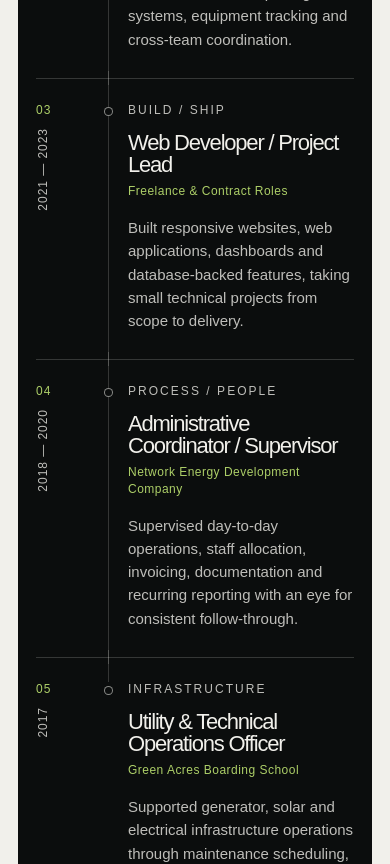
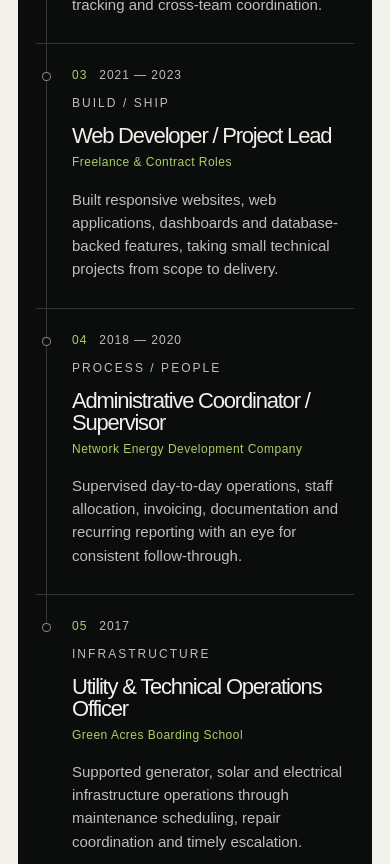
Before and after one commit to petersonfalsh/peterfalase_website, a Next.js app: page / in a window 390 px wide. Shown: the part 3420-4284 px from the top of the page. Built offline with nearby package versions, Linux system fonts and the light colour scheme.

Commit message:
style: improve mobile career timeline

```diff
--- a/app/globals.css
+++ b/app/globals.css
@@ -288,9 +288,12 @@ h2 span { color: var(--orange); }
   .twin-meta { grid-template-columns: 1fr; gap: 13px; }
   .twin-chat { box-shadow: 7px 7px 0 var(--acid); }
   .twin-messages { height: 310px; }
-  .timeline-item { grid-template-columns: 53px 17px 1fr; gap: 11px; padding: 24px 0 27px; }
-  .timeline-meta { font-size: 9px; }
-  .timeline-meta span:last-child { writing-mode: vertical-rl; transform: rotate(180deg); }
+  .timeline-item { grid-template-columns: 20px 1fr; column-gap: 16px; row-gap: 14px; padding: 24px 0 27px; }
+  .timeline-meta { grid-column: 2; grid-row: 1; flex-direction: row; align-items: baseline; gap: 12px; }
+  .timeline-marker { grid-column: 1; grid-row: 1 / 3; }
+  .timeline-marker::before { top: -24px; height: calc(100% + 51px); }
+  .timeline-item:last-child .timeline-marker::before { height: 28px; }
+  .timeline-content { grid-column: 2; grid-row: 2; }
   .timeline-content h3 { font-size: 22px; }
   .timeline-content .company { line-height: 1.35; }
   .timeline-content > p:last-child { font-size: 13px; }
```
